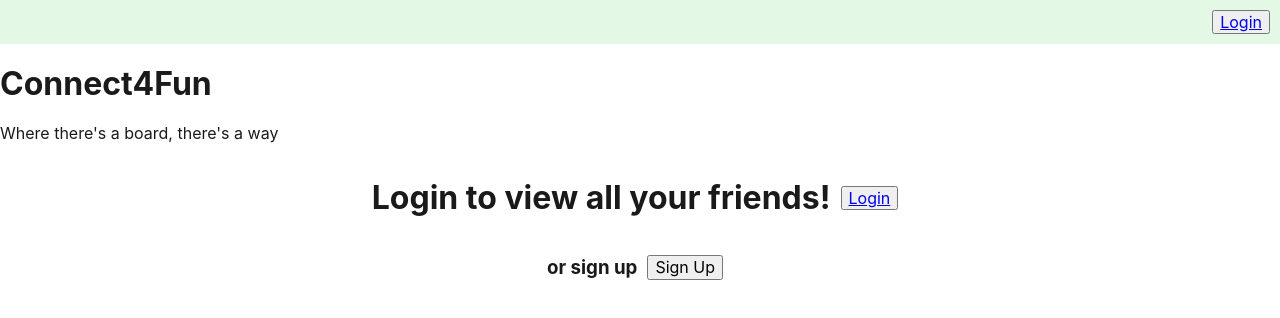
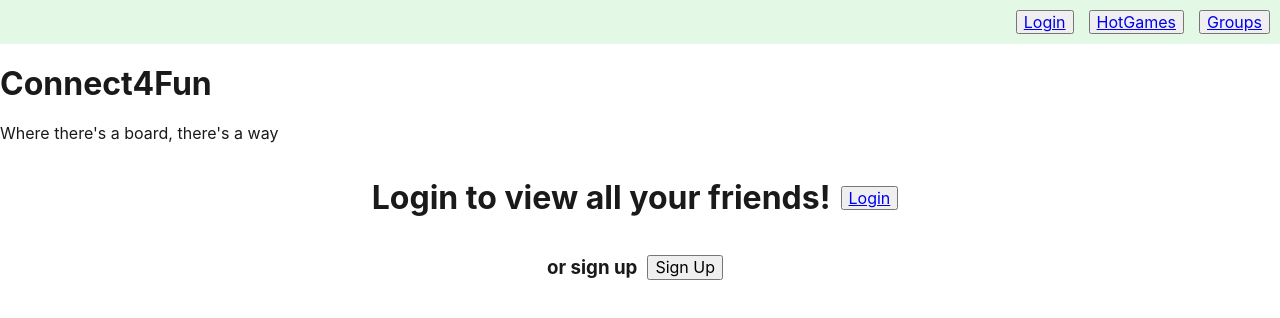
Before and after one commit to fluviangumbo/Board-Game-Night, a React (Vite) app in the folder client/: page / in a window 1280 px wide. Shown: the top 318 px of the page. Built offline with nearby package versions, Linux system fonts and the light colour scheme.

Commit message:
added buttons for navbar goes to hotstuff, but groups doesnt work

```diff
--- a/client/src/components/Navbar.tsx
+++ b/client/src/components/Navbar.tsx
@@ -18,7 +18,7 @@ const Navbar = () => {
 
   return (
     <div className='display-flex justify-space-between align-center py-2 px-5 mint-green login-button'>
-      <div>
+      <div style={{ display: 'flex', gap: '15px' }}>
         {!loginCheck ? (
           <button className='btn' type='button'>
             <Link to='/login'>Login</Link>
@@ -34,6 +34,13 @@ const Navbar = () => {
             Logout
           </button>
         )}
+        <button className='btn' type='button'>
+          <Link to='/hot-games'>HotGames</Link>
+        </button>
+
+        <button className='btn' type='button'>
+          <Link to='/groups'>Groups</Link>
+        </button>
       </div>
     </div>
   );
```
